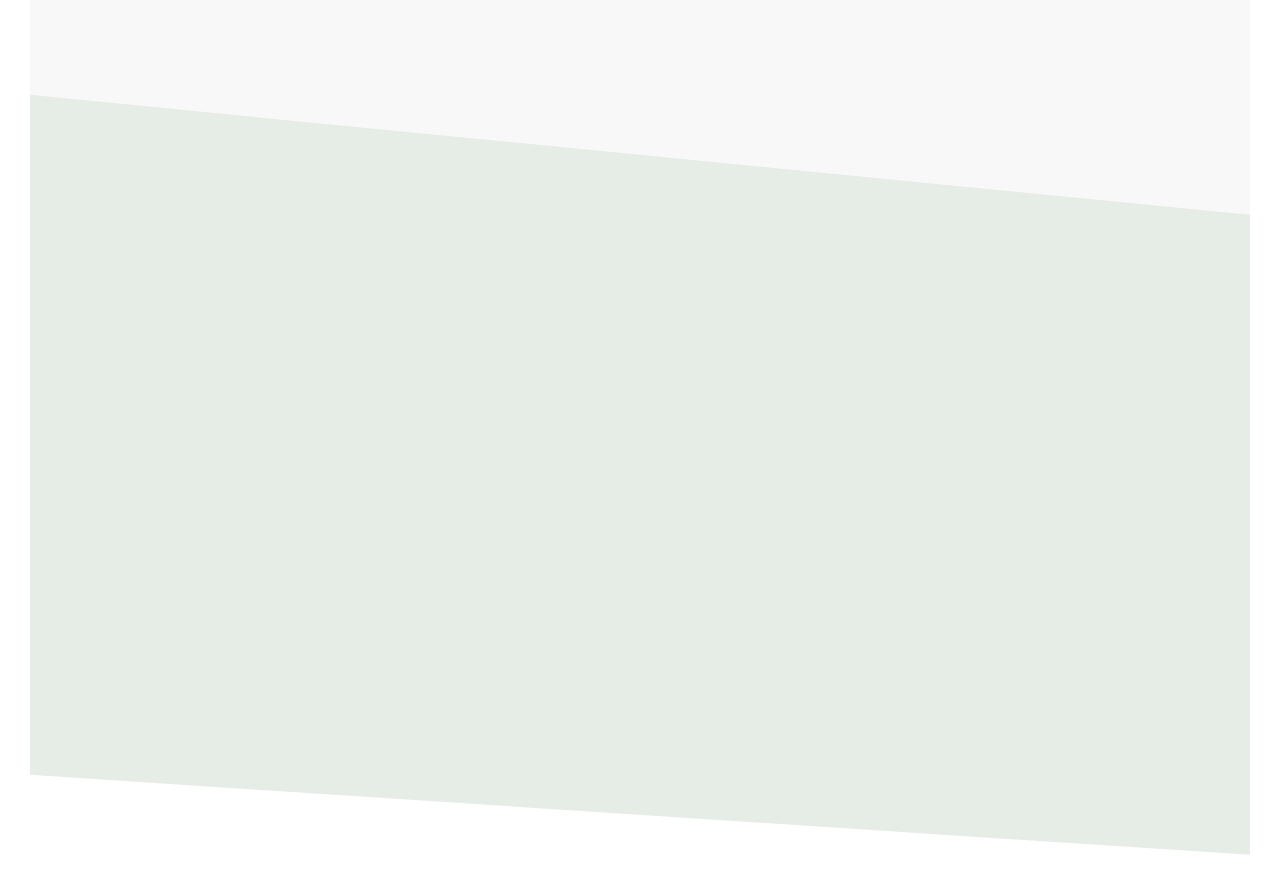
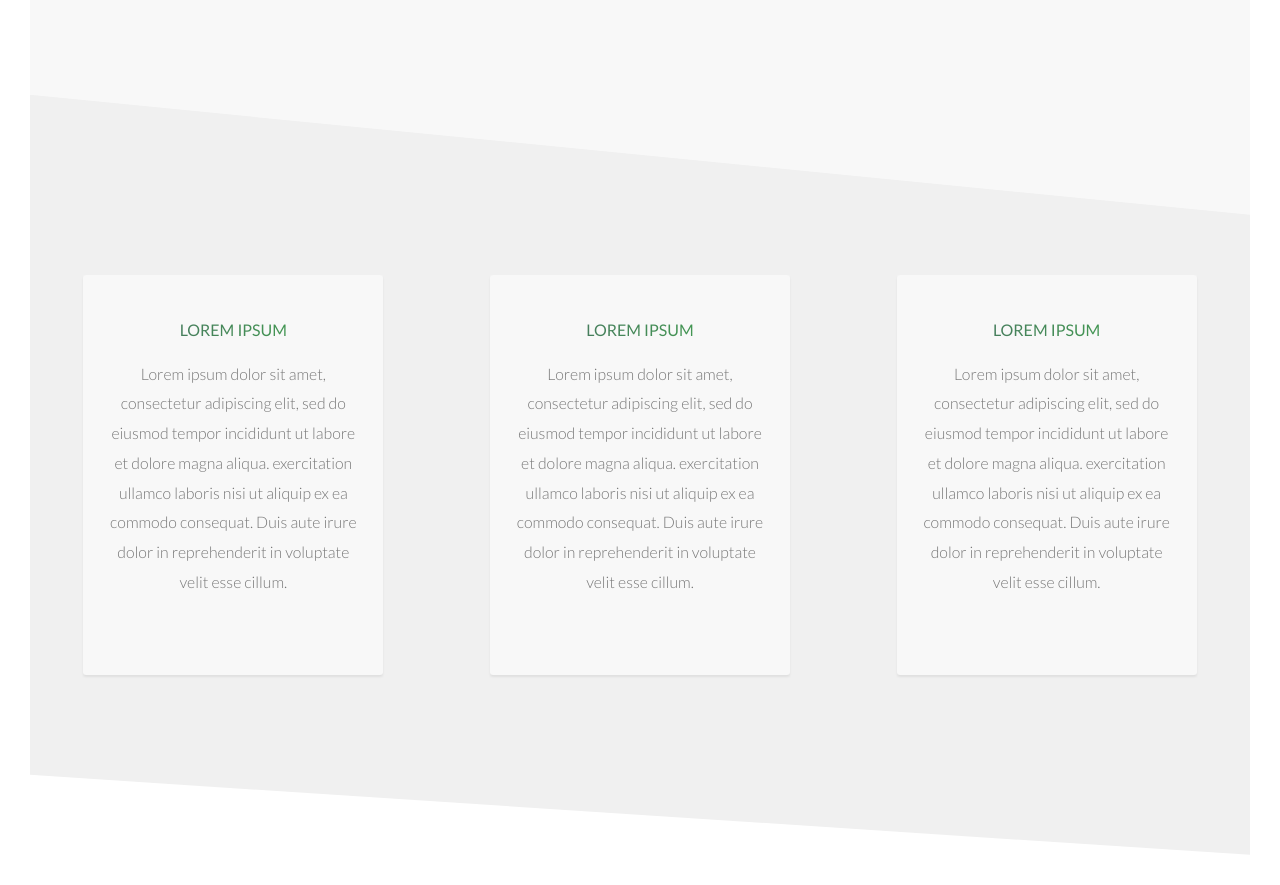
Before and after one commit to ewelina-slepko/website-template, a website: page public/index.html in a window 1280 px wide. Shown: the part 1304-2189 px from the top of the page. Drawn offline with Linux system fonts and the light colour scheme.

Commit message:
added 3 boxes and used flexbox

```diff
--- a/public/index.html
+++ b/public/index.html
@@ -46,7 +46,29 @@
             </div>
         </section>
         <section class="alternatives">
+            <div class="alternative-box">
+                <span class="heading-secondary-main">Lorem ipsum</span>
+                <span class="heading-secondary-sub u-text-center">Lorem ipsum dolor sit amet, consectetur adipiscing
+                    elit, sed do eiusmod tempor incididunt ut labore et dolore magna aliqua.
+                    exercitation ullamco laboris nisi ut aliquip ex ea commodo consequat. Duis aute irure dolor in
+                    reprehenderit in voluptate velit esse cillum.</span>
+            </div>
 
+            <div class="alternative-box">
+                <span class="heading-secondary-main">Lorem ipsum</span>
+                <span class="heading-secondary-sub u-text-center">Lorem ipsum dolor sit amet, consectetur adipiscing
+                    elit, sed do eiusmod tempor incididunt ut labore et dolore magna aliqua.
+                    exercitation ullamco laboris nisi ut aliquip ex ea commodo consequat. Duis aute irure dolor in
+                    reprehenderit in voluptate velit esse cillum.</span>
+            </div>
+
+            <div class="alternative-box">
+                <span class="heading-secondary-main">Lorem ipsum</span>
+                <span class="heading-secondary-sub u-text-center">Lorem ipsum dolor sit amet, consectetur adipiscing
+                    elit, sed do eiusmod tempor incididunt ut labore et dolore magna aliqua.
+                    exercitation ullamco laboris nisi ut aliquip ex ea commodo consequat. Duis aute irure dolor in
+                    reprehenderit in voluptate velit esse cillum.</span>
+            </div>
         </section>
     </main>
 
--- a/public/sass/abstracts/_variables.scss
+++ b/public/sass/abstracts/_variables.scss
@@ -7,6 +7,7 @@ $color-green-cold: #496e63;
 $color-green-warm: #41a64d;
 $color-green-light: #e6ede7;
 $color-gray: #777777;
+$color-gray-medium: #f0f0f0;
 $color-gray-light: #f8f8f8;
 $color-white: #ffffff;
 $color-black: #000;
--- a/public/sass/base/_utilities.scss
+++ b/public/sass/base/_utilities.scss
@@ -5,3 +5,7 @@
 .u-margin-top-small{
     margin-top: 12px
 }
+
+.u-text-center{
+    text-align: center;
+}
--- a/public/sass/layouts/_alternatives.scss
+++ b/public/sass/layouts/_alternatives.scss
@@ -1,8 +1,24 @@
 .alternatives{
+    display: flex;
+    flex-wrap: wrap;
+    flex-direction: row;
+    justify-content: space-around;
+    align-items: center;
     height: 95vh;
-    background-color: $color-green-light;
+    background-color: $color-gray-medium;
     background-size: cover;
     background-position: top;
     clip-path: polygon(0 0, 100% 15vh, 100% 100%, 0 85vh);
     position: relative;
 }
+
+.alternative-box{
+    flex: 1;
+    background-color: $color-gray-light;
+    opacity: 2;
+    box-shadow: 0 2px 2px rgba(158, 158, 158, .2);
+    height: 400px;
+    max-width: 300px;
+    padding: 2.5rem;
+    border-radius: 3px;
+}
```
Also changed, not shown: public/css/style.css.
